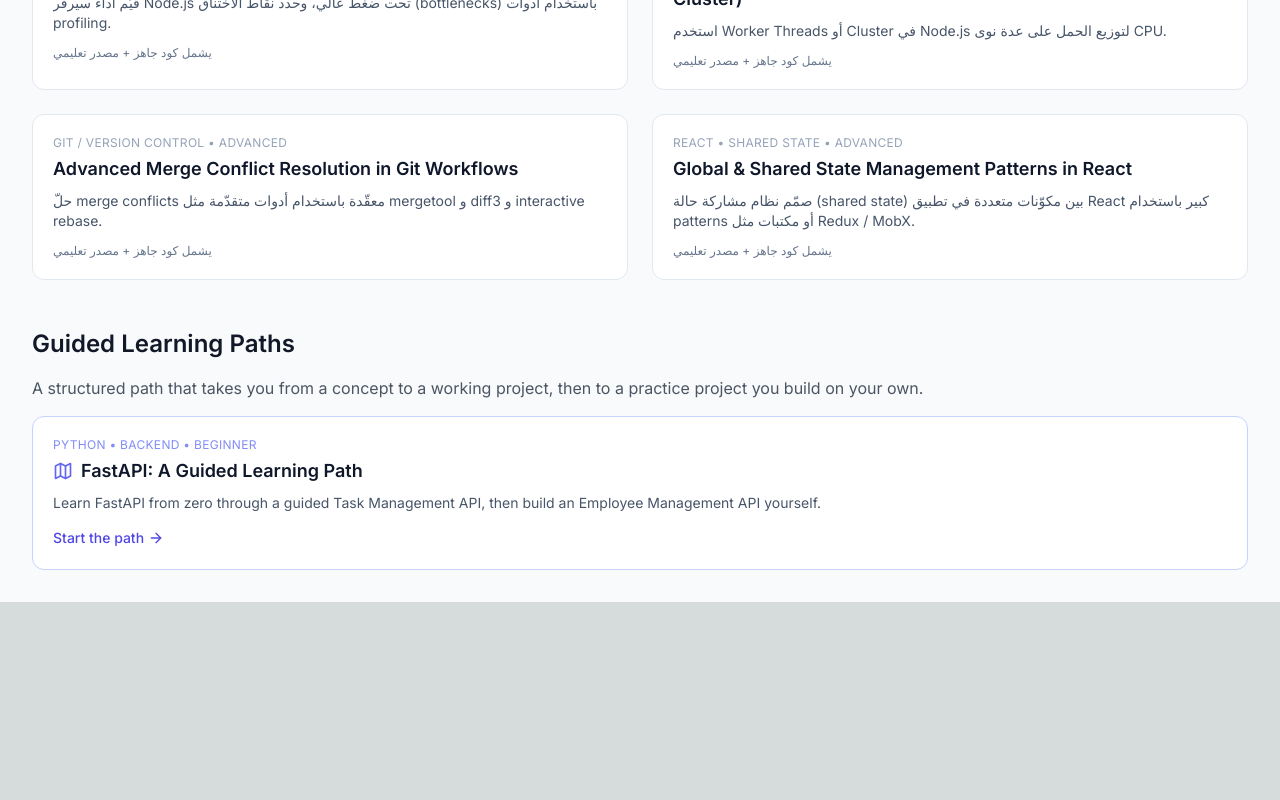
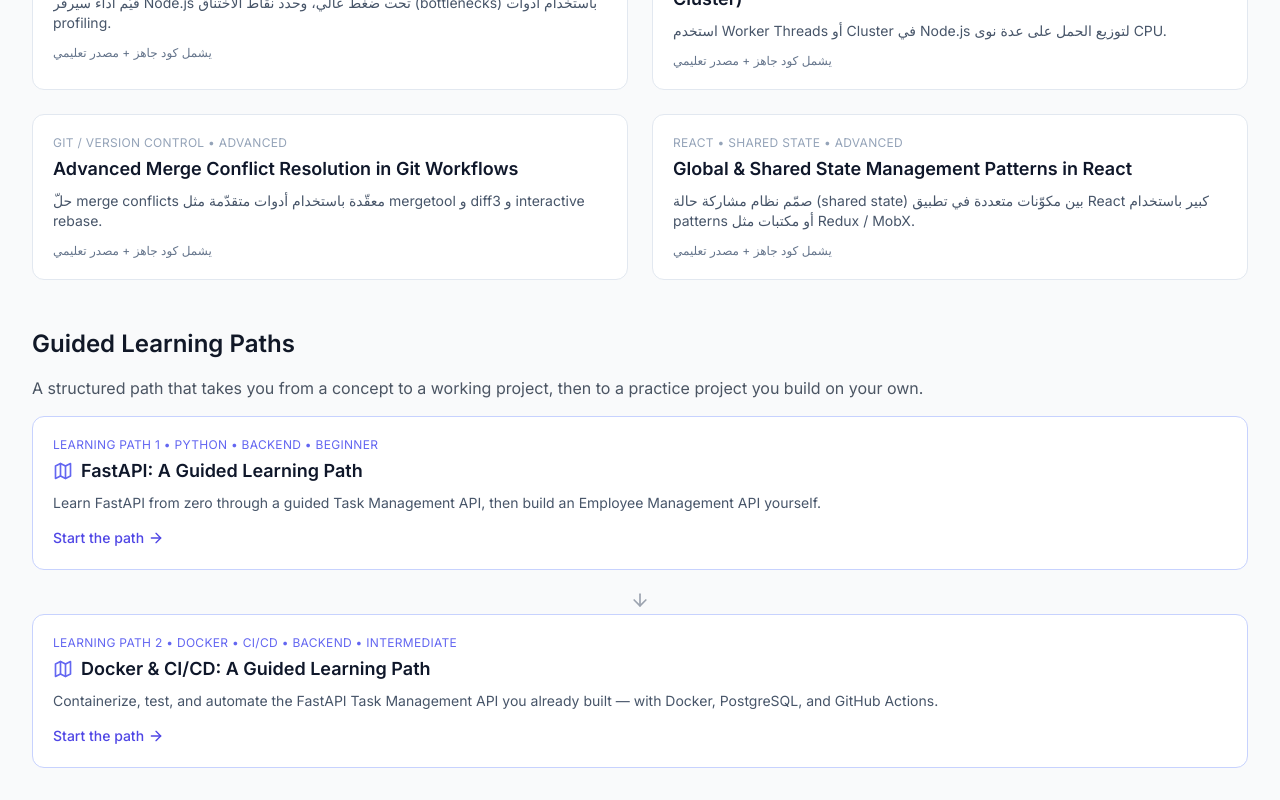
Before and after one commit to saud1rdf/intern-dev-7-clean, a Next.js app: page / in a window 1280 px wide. Shown: the part 1457-2257 px from the top of the page. Before the commit the page ends 2059 px from the top, so only its background shows below. Built offline with nearby package versions, Linux system fonts and the light colour scheme; no server answers.

Commit message:
feat: أضف مسار تعلم Docker و CI/CD الشامل

```diff
--- a/src/components/docs/LearningPathSection.tsx
+++ b/src/components/docs/LearningPathSection.tsx
@@ -1,8 +1,37 @@
 'use client';
 
 import Link from 'next/link';
-import { Map, ArrowRight } from 'lucide-react';
+import { Map, ArrowRight, ArrowDown } from 'lucide-react';
 import { useLanguage } from '@/components/providers/LanguageProvider';
+
+const learningPaths = [
+  {
+    step: 'Learning Path 1',
+    stepAr: 'المسار الأول',
+    href: '/docs/learning-paths/fastapi',
+    meta: 'Python • Backend • Beginner',
+    title: 'FastAPI: A Guided Learning Path',
+    titleEn: 'FastAPI: A Guided Learning Path',
+    titleAr: 'فاست-أي-بي-آي: مسار تعلّم موجّه',
+    descriptionEn:
+      'Learn FastAPI from zero through a guided Task Management API, then build an Employee Management API yourself.',
+    descriptionAr:
+      'تعلّم FastAPI من الصفر عبر مشروع متدرّج لإدارة المهام، ثم ابنِ مشروع إدارة الموظفين بنفسك.',
+  },
+  {
+    step: 'Learning Path 2',
+    stepAr: 'المسار الثاني',
+    href: '/docs/learning-paths/docker-cicd',
+    meta: 'Docker • CI/CD • Backend • Intermediate',
+    title: 'Docker & CI/CD: A Guided Learning Path',
+    titleEn: 'Docker & CI/CD: A Guided Learning Path',
+    titleAr: 'دوكر و CI/CD: مسار تعلّم موجّه',
+    descriptionEn:
+      'Containerize, test, and automate the FastAPI Task Management API you already built — with Docker, PostgreSQL, and GitHub Actions.',
+    descriptionAr:
+      'ضع مشروع FastAPI الذي بنيته سابقاً في حاوية، وأضف PostgreSQL، وأتمتة الاختبارات بـ GitHub Actions.',
+  },
+];
 
 export default function LearningPathSection() {
   const { language } = useLanguage();
@@ -19,27 +48,34 @@
           : 'A structured path that takes you from a concept to a working project, then to a practice project you build on your own.'}
       </p>
 
+      {learningPaths.map((path, index) => (
+        <div key={path.href}>
+          {index > 0 && (
+            <div className="flex justify-center py-1">
+              <ArrowDown className="h-5 w-5 text-gray-400 dark:text-gray-500" />
+            </div>
+          )}
           <Link
-        href="/docs/learning-paths/fastapi"
+            href={path.href}
             className="block rounded-xl border border-indigo-200 dark:border-indigo-800/60 bg-white dark:bg-slate-900/60 p-5 hover:shadow-lg transition-all duration-200 group"
           >
-        <p className="text-xs uppercase tracking-wide text-indigo-400 dark:text-indigo-300 mb-1">
-          Python • Backend • Beginner
+            <p className="text-xs uppercase tracking-wide text-indigo-500 dark:text-indigo-300 mb-1">
+              {isAr ? path.stepAr : path.step} • {path.meta}
             </p>
             <h3 className="text-lg font-semibold text-slate-900 dark:text-white mb-2 flex items-center">
               <Map className={`h-5 w-5 mr-2 text-indigo-500 ${isAr ? 'ml-2 mr-0' : ''}`} />
-          FastAPI: A Guided Learning Path
+              {isAr ? path.titleAr : path.titleEn}
             </h3>
             <p className="text-sm text-slate-600 dark:text-slate-300 mb-3 line-clamp-3">
-          {isAr
-            ? 'تعلّم FastAPI من الصفر عبر مشروع متدرّج لإدارة المهام، ثم ابنِ مشروع إدارة الموظفين بنفسك.'
-            : 'Learn FastAPI from zero through a guided Task Management API, then build an Employee Management API yourself.'}
+              {isAr ? path.descriptionAr : path.descriptionEn}
             </p>
             <p className="inline-flex items-center text-sm font-medium text-indigo-600 dark:text-indigo-300 group-hover:underline">
               {isAr ? 'ابدأ المسار' : 'Start the path'}
               <ArrowRight className={`h-4 w-4 ${isAr ? 'mr-1' : 'ml-1'}`} />
             </p>
           </Link>
+        </div>
+      ))}
     </section>
   );
 }
```
Also changed, not shown: 2 other files (tests, documents, lock files or other folders). Lines whose indentation alone changed are shown as unchanged.
